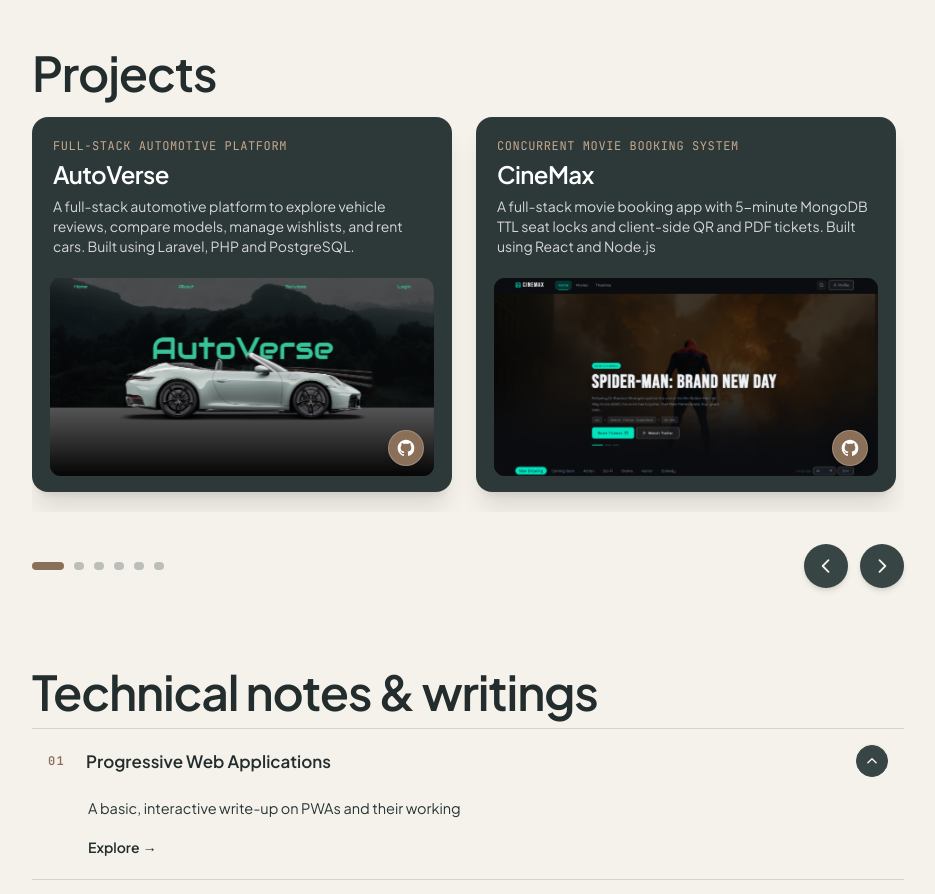
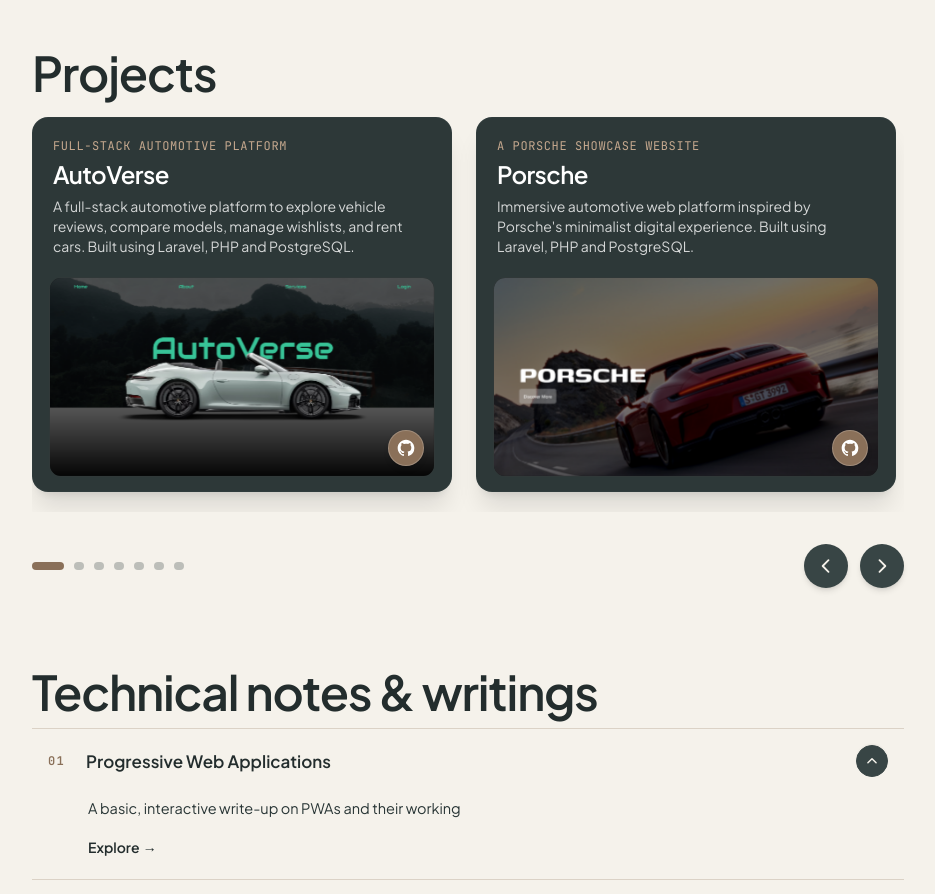
Before and after one commit to Abhishek-S-netizen/Official-Portfolio-V3, a React (Vite) app: page / in a window 1280 px wide. Shown: the part 1260-2154 px from the top of the page, without its empty margins (312-1247 px from the left). Built offline with nearby package versions, Linux system fonts and the light colour scheme.

Commit message:
Project addition

```diff
--- a/src/data/portfolioData.js
+++ b/src/data/portfolioData.js
@@ -83,6 +83,18 @@ export const projectsData = [
     liveUrl: null
   },
   {
+    id: "porsche",
+    title: "Porsche",
+    subtitle: "A Porsche showcase website",
+    shortDesc: "Immersive automotive web platform inspired by Porsche's minimalist digital experience. Built using Laravel, PHP and PostgreSQL.",
+    image: "/images/Porsche.png",
+    imageClass: "object-cover object-center",
+    tech: ["Laravel", "PHP", "PostgreSQL", "Bootstrap", "JavaScript", "HTML5/CSS3"],
+    status: "Source Available",
+    githubUrl: "https://github.com/Abhishek-S-netizen/porsche-inspired-cms",
+    liveUrl: null
+  },
+  {
     id: "cinemax",
     title: "CineMax",
     subtitle: "Concurrent Movie Booking System",
@@ -94,19 +106,6 @@ export const projectsData = [
     githubUrl: "https://github.com/Abhishek-S-netizen/movie-ticket-booking-system",
     liveUrl: null
   },
-  /* {
-    id: "porsche",
-    title: "Porsche 911 GT3 S/C",
-    subtitle: "Porsche Digital Experience",
-    shortDesc: "Immersive automotive web platform inspired by Porsche's minimalist digital experience.",
-    fullDesc: "A Porsche-inspired web platform built using Laravel, PHP, PostgreSQL, and Cloudinary. The project combines dynamic vehicle content, custom content management, and immersive frontend animations to recreate selected aspects of the Porsche digital experience. Developed as a personal portfolio project inspired by the official Porsche website, it showcases both modern frontend development and scalable backend architecture.",
-    image: "/images/Porsche.png",
-    imageClass: "object-cover object-[82%_center]",
-    tech: ["Laravel", "PHP", "PostgreSQL", "Cloudinary", "Animations"],
-    status: "Work in Progress",
-    githubUrl: "https://github.com",
-    liveUrl: null
-  }, */
   {
     id: "ppe-detection",
     title: "PPE Compliance Detection",
```
Also changed, not shown: public/images/Porsche.png.
